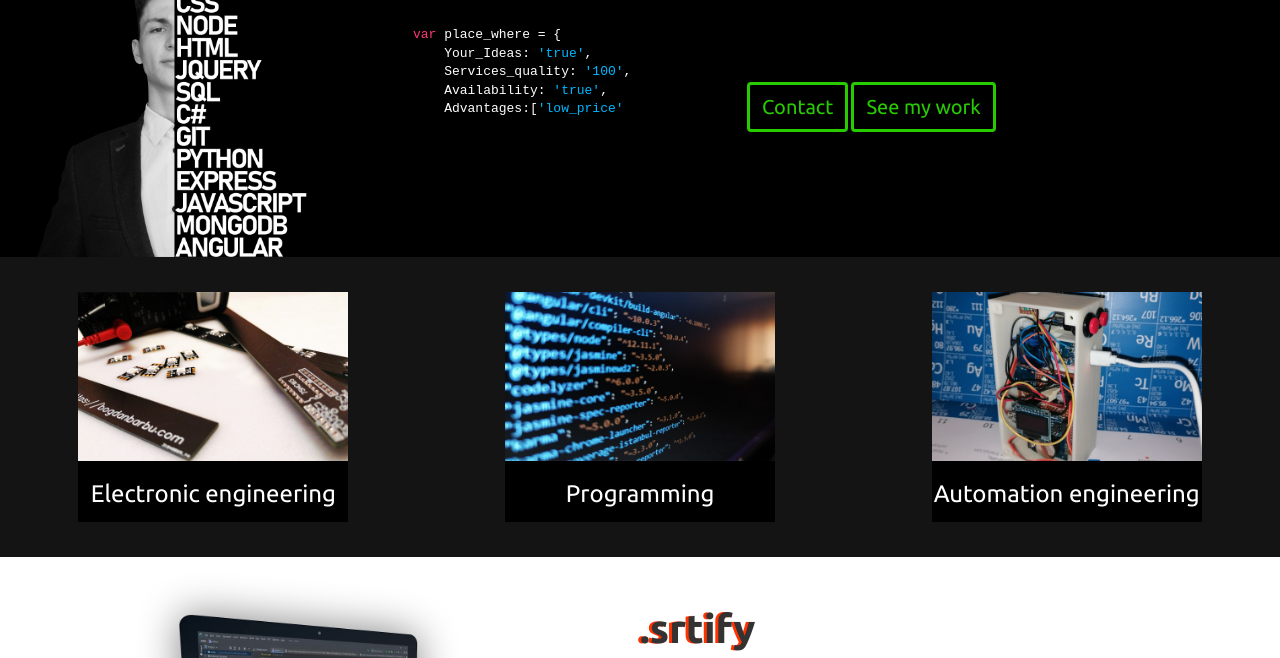
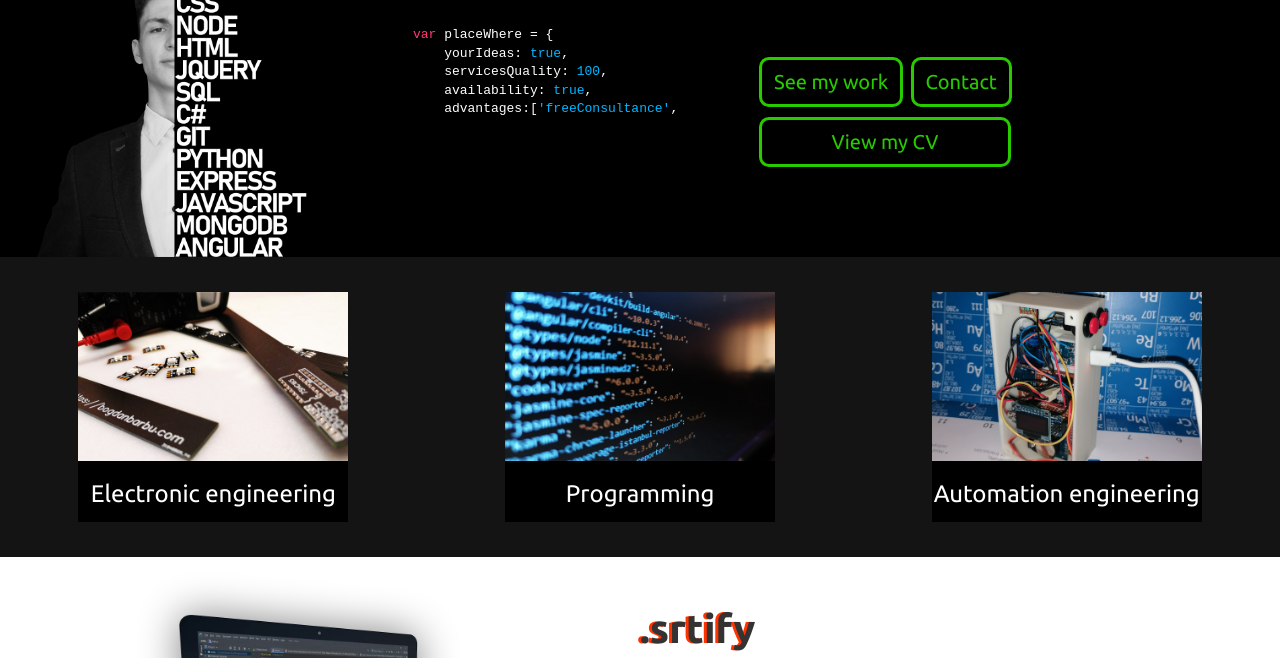
Before and after one commit to bodi-cmd/Portofolio, a plain HTML site: page index.html in a window 1280 px wide. Shown: the part 93-751 px from the top of the page. Drawn offline with nearby package versions, Linux system fonts and the light colour scheme.

Commit message:
added cv

```diff
--- a/css/styleNEWs.css
+++ b/css/styleNEWs.css
@@ -119,13 +119,26 @@ a:hover {
 }
 
 .btn {
-  margin-top: 125px;
+
   height: 50px;
   background: rgba(87, 35, 35, 0);
   border: none;
   font-size: 20px;
   color: #28ca00;
   border: 3px solid #28ca00;
+  flex-grow: 1;
+  margin-inline: 2px;
+  border-radius: 10px;
+}
+
+#cv{
+  width:252px;
+  margin-top:10px;
+}
+
+.buttons{
+  margin-top: 100px;
+  padding-left: 10px;
 }
 
 .btn:focus {
--- a/index.html
+++ b/index.html
@@ -57,22 +57,23 @@
           <div class="json">
             <br>
           <pre id="typewriter">
-                  <span class="var-highlight">var</span> place_where = {
-                      Your_Ideas: <span class="string-highlight">'true'</span>,
-                      Services_quality: <span class="string-highlight">'100'</span>,
-                      Availability: <span class="string-highlight">'true'</span>,
-                      Advantages:[<span class="string-highlight">'low_price'</span>,
-                                  <span class="string-highlight">'fast_delivery'</span>,
-                                  <span class="string-highlight">'excelent_quality'</span>];
+                  <span class="var-highlight">var</span> placeWhere = {
+                      yourIdeas: <span class="string-highlight">true</span>,
+                      servicesQuality: <span class="string-highlight">100</span>,
+                      availability: <span class="string-highlight">true</span>,
+                      advantages:[<span class="string-highlight">'freeConsultance'</span>,
+                                  <span class="string-highlight">'professionalism'</span>,
+                                  <span class="string-highlight">'excelentQuality'</span>];
                   };
-                  <span class="var-highlight">var</span> number_of_visitors = <span id="visitors" class="string-highlight"></span>;
-                  <span class="var-highlight">var</span> number_of_clients = <span id="clients" class="string-highlight"></span>;  </pre>
+                  <span class="var-highlight">var</span> numberOfVisitors = <span id="visitors" class="string-highlight"></span>;
+                  <span class="var-highlight">var</span> numberOfClients = <span id="clients" class="string-highlight"></span>;  </pre>
 
           </div>
         </div>
         <div class="buttons fadein">
+          <button class="btn" id="work" onclick="work()">See my work</button>
           <button class="btn" id="hire">Contact</button>
-          <button class="btn" id="work" onclick="work()">See my work</button>
+          <button class="btn" id="cv">View my CV</button>
         </div>
     </div>
     <br style="clear:both;" />
@@ -175,6 +176,10 @@
     location.replace("projects.html");
   }
     jQuery(document).ready(function(){
+
+      $('#cv').click(function(){
+        window.location.href = "./cv.pdf";
+      });
 
   /*    $('.page__style').addClass('animate_content');
   $('.page__description').fadeOut(0).delay(0).fadeIn();
```
Also changed, not shown: 1 other file.
